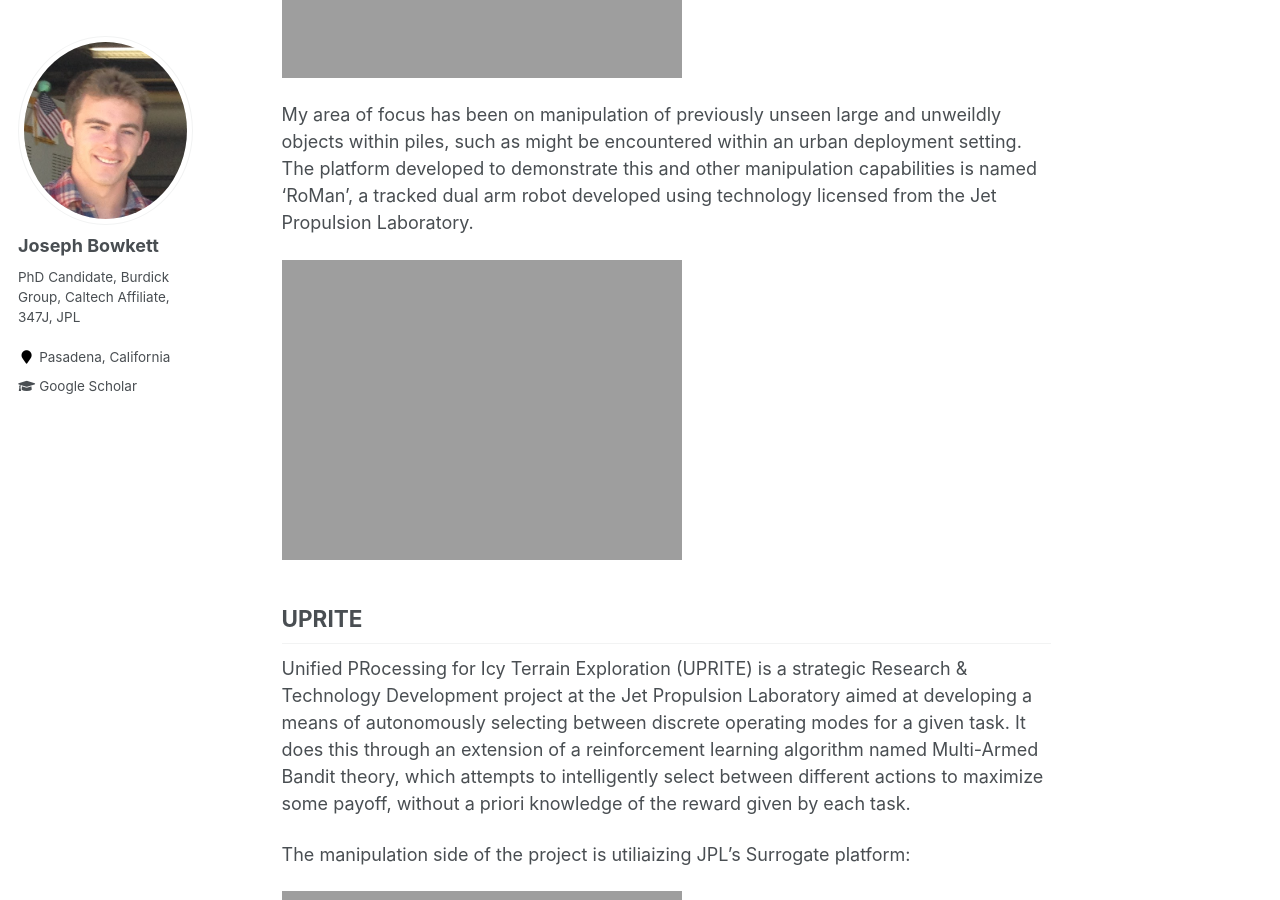
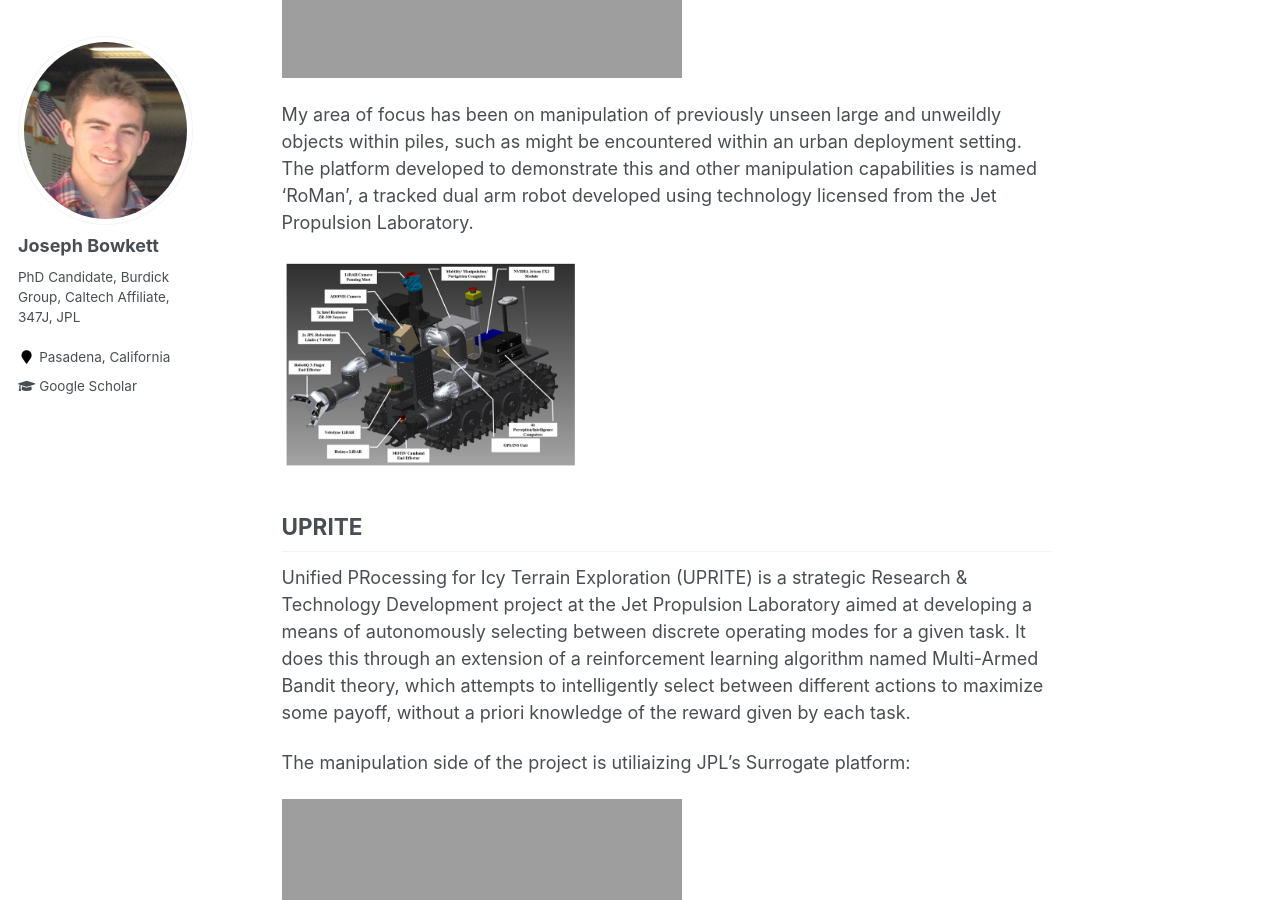
Before and after one commit to JosephBowkett/josephbowkett.github.io, a Jekyll site: the page built from _pages/about.md, in a window 1280 px wide and 900 px high, scrolled down 945 px. Built offline with Jekyll 4.4.1, drawn with Linux system fonts in a browser that asks for light colours.

Commit message:
Changing width specification format

```diff
--- a/_pages/about.md
+++ b/_pages/about.md
@@ -23,7 +23,7 @@ Funded by the Army Research Laboratory, the Robotics Collaborative Technology Al
 
 My area of focus has been on manipulation of previously unseen large and unweildly objects within piles, such as might be encountered within an urban deployment setting. The platform developed to demonstrate this and other manipulation capabilities is named 'RoMan', a tracked dual arm robot developed using technology licensed from the Jet Propulsion Laboratory.
 
-![RCTA RoMan platform](images/roman.jpg =300x)
+<img src="images/roman.jpg" alt="RCTA RoMan platform" width="300"/>
 
 UPRITE
 ------
```
